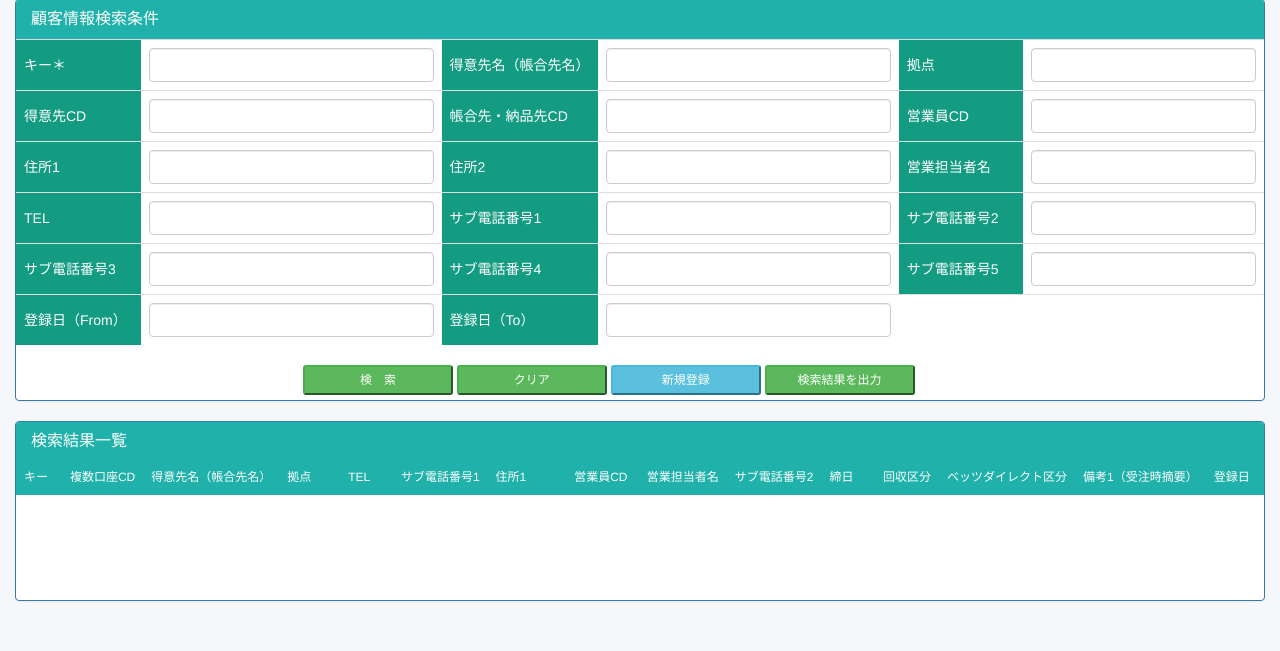
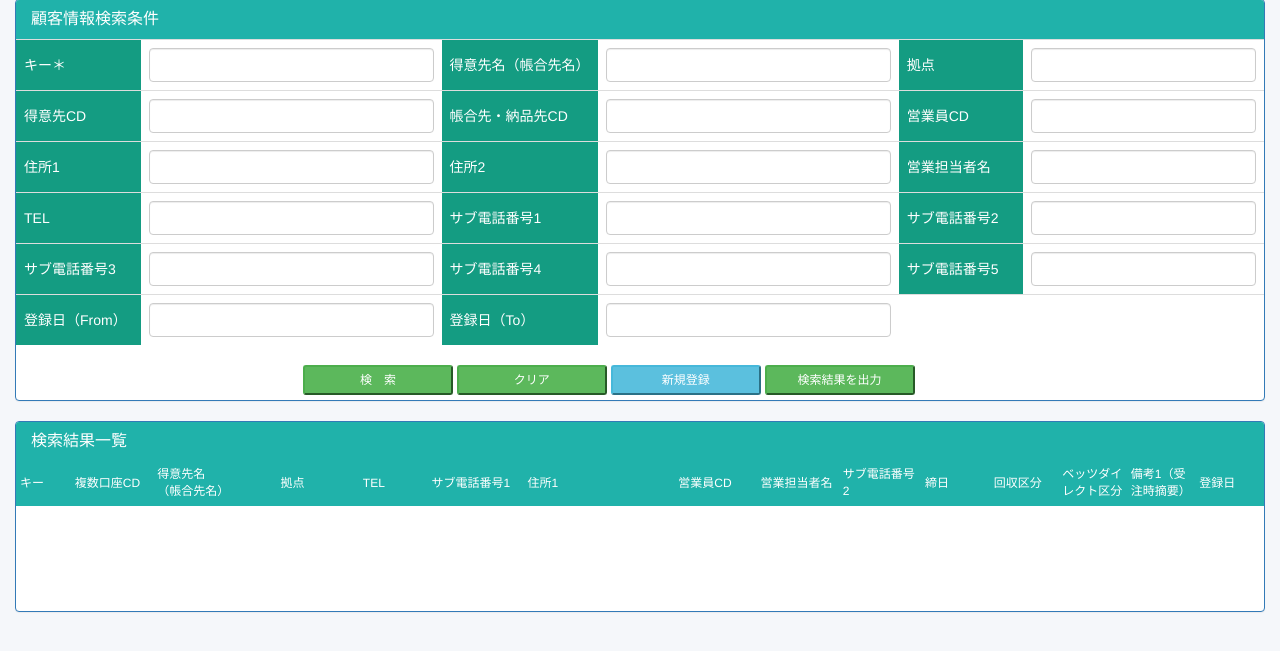
Before and after one commit to MayankUp53/zq_crm1, a CakePHP app: the page made by templates/Customers/index.php in a window 1280 px wide. Shown: the part 93-744 px from the top of the page. Run offline with PHP 8.4 and a stand-in for CakePHP, Linux system fonts and the light colour scheme; the template is opened without the code that fills it, so the values that code supplies are empty; form fields are guessed from the names that the template uses; some libraries are stand-ins or nearby versions.

Commit message:
made some templet fixes

```diff
--- a/templates/Customers/index.php
+++ b/templates/Customers/index.php
@@ -90,16 +90,16 @@ $this->Form->setTemplates(['inputContainer' => '{{content}}']);
         </span>
     </div>
     <div class="table-responsive">
-        <table id="dt" class="table table-striped table-hover" style="font-size:12px">
+        <table id="dt" class="table table-striped table-hover customer-results">
             <thead>
                 <tr height="35" bgcolor="#20b2aa" style="vertical-align:middle;color:#ffffff;">
                     <td width="4%">キー</td>
                     <td width="6%">複数口座CD</td>
-                    <td width="6%">得意先名（帳合先名）</td>
+                    <td width="9%">得意先名<br>（帳合先名）</td>
                     <td width="6%">拠点</td>
                     <td width="5%">TEL</td>
                     <td width="7%">サブ電話番号1</td>
-                    <td width="8%">住所1</td>
+                    <td width="11%">住所1</td>
                     <td width="6%">営業員CD</td>
                     <td width="6%">営業担当者名</td>
                     <td width="6%">サブ電話番号2</td>
@@ -170,10 +170,20 @@ $this->Form->setTemplates(['inputContainer' => '{{content}}']);
         color: #ffffff;
         background-color: #149c82;
     }
-    .customer-address {
-        min-width: 13em;
+    .customer-results {
+        width: 100%;
+        min-width: 720px;
+        table-layout: fixed;
+        font-size: 12px;
+    }
+    .customer-results > thead > tr > td,
+    .customer-results > tbody > tr > td {
+        padding: 6px 4px;
+        white-space: normal;
+        overflow-wrap: anywhere;
+    }
+    .customer-results > tbody > tr > .customer-address {
         white-space: pre-line;
-        overflow-wrap: anywhere;
     }
 </style>
 
```
Also changed, not shown: tests/TestCase/Controller/CustomersFlowTest.php (+1 -0 lines).
